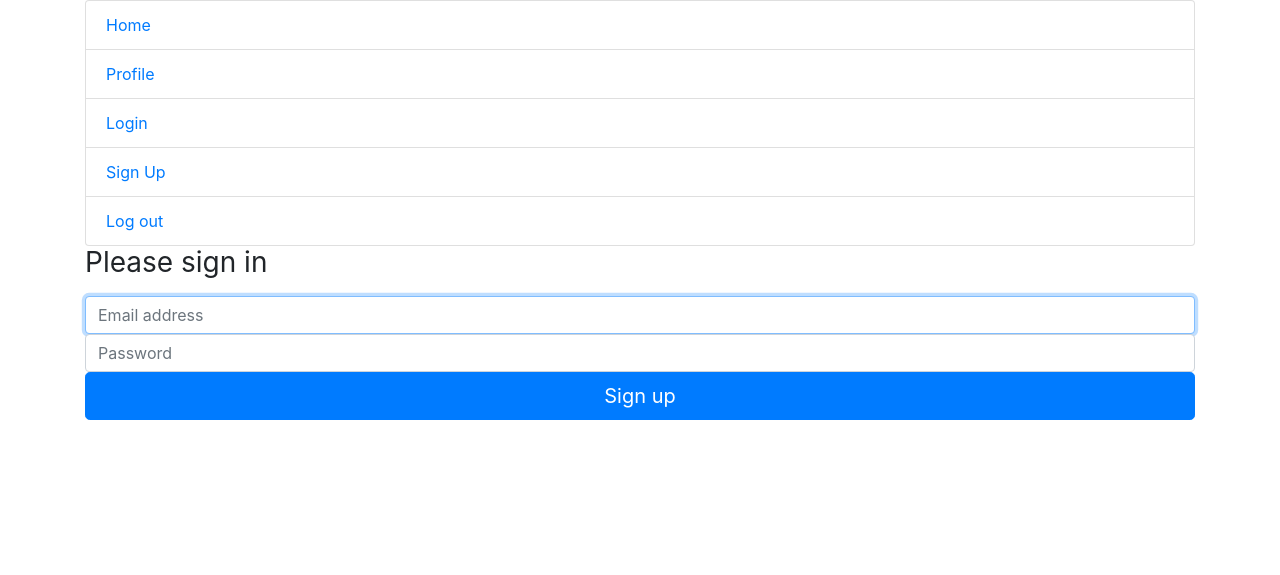
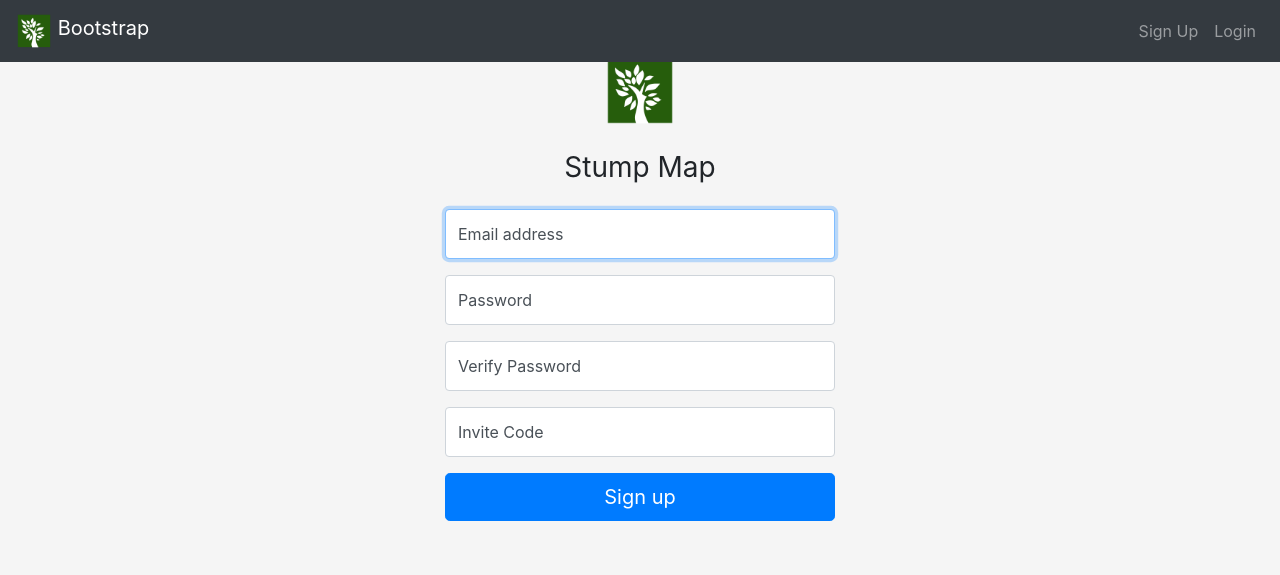
Before and after one commit to aslepaugo/stump-map, a Flask app: template webapp/templates/signup.html in a window 1280 px wide. Shown: the top 575 px of the page. Run offline with Flask 2, Linux system fonts and the light colour scheme; the template is opened without the code that fills it: most values are stand-ins (such as "Sample title", 1, 10 or a date in 2020); some libraries are stand-ins or nearby versions.

Commit message:
Clean up login/signup forms. Add Invite code

```diff
--- a/webapp/models.py
+++ b/webapp/models.py
@@ -6,3 +6,9 @@ class User(UserMixin, db.Model):
     id = db.Column(db.Integer, primary_key=True)
     email = db.Column(db.String(100), unique=True)
     password = db.Column(db.String(100))
+
+
+class Invite(db.Model):
+    id = db.Column(db.Integer, primary_key=True)
+    invite_code = db.Column(db.String(20), unique=True)
+    expire_date = db.Column(db.DateTime)
--- /dev/null
+++ b/webapp/static/css/floating-lables.css
@@ -0,0 +1,120 @@
+
+
+.section-signin {
+  display: -ms-flexbox;
+  display: flex;
+  -ms-flex-align: center;
+  align-items: center;
+  padding-top: 40px;
+  padding-bottom: 40px;
+  background-color: #f5f5f5;
+}
+
+.form-signin {
+  width: 100%;
+  max-width: 420px;
+  padding: 15px;
+  margin: auto;
+}
+
+.form-label-group {
+  position: relative;
+  margin-bottom: 1rem;
+}
+
+.form-label-group input,
+.form-label-group label {
+  height: 3.125rem;
+  padding: .75rem;
+}
+
+.form-label-group label {
+  position: absolute;
+  top: 0;
+  left: 0;
+  display: block;
+  width: 100%;
+  margin-bottom: 0; /* Override default `<label>` margin */
+  line-height: 1.5;
+  color: #495057;
+  pointer-events: none;
+  cursor: text; /* Match the input under the label */
+  border: 1px solid transparent;
+  border-radius: .25rem;
+  transition: all .1s ease-in-out;
+}
+
+.form-label-group input::-webkit-input-placeholder {
+  color: transparent;
+}
+
+.form-label-group input::-moz-placeholder {
+  color: transparent;
+}
+
+.form-label-group input:-ms-input-placeholder {
+  color: transparent;
+}
+
+.form-label-group input::-ms-input-placeholder {
+  color: transparent;
+}
+
+.form-label-group input::placeholder {
+  color: transparent;
+}
+
+.form-label-group input:not(:-moz-placeholder-shown) {
+  padding-top: 1.25rem;
+  padding-bottom: .25rem;
+}
+
+.form-label-group input:not(:-ms-input-placeholder) {
+  padding-top: 1.25rem;
+  padding-bottom: .25rem;
+}
+
+.form-label-group input:not(:placeholder-shown) {
+  padding-top: 1.25rem;
+  padding-bottom: .25rem;
+}
+
+.form-label-group input:not(:-moz-placeholder-shown) ~ label {
+  padding-top: .25rem;
+  padding-bottom: .25rem;
+  font-size: 12px;
+  color: #777;
+}
+
+.form-label-group input:not(:-ms-input-placeholder) ~ label {
+  padding-top: .25rem;
+  padding-bottom: .25rem;
+  font-size: 12px;
+  color: #777;
+}
+
+.form-label-group input:not(:placeholder-shown) ~ label {
+  padding-top: .25rem;
+  padding-bottom: .25rem;
+  font-size: 12px;
+  color: #777;
+}
+
+/* Fallback for Edge
+-------------------------------------------------- */
+@supports (-ms-ime-align: auto) {
+  .form-label-group {
+    display: -ms-flexbox;
+    display: flex;
+    -ms-flex-direction: column-reverse;
+    flex-direction: column-reverse;
+  }
+
+  .form-label-group label {
+    position: static;
+  }
+
+  .form-label-group input::-ms-input-placeholder {
+    color: #777;
+  }
+}
--- a/webapp/templates/base.html
+++ b/webapp/templates/base.html
@@ -4,32 +4,45 @@
     <!-- Required meta tags -->
     <meta charset="utf-8">
     <meta name="viewport" content="width=device-width, initial-scale=1, shrink-to-fit=no">
-
+    <title>{{ title }}</title>
     <!-- Bootstrap CSS -->
     <link rel="stylesheet" href="https://stackpath.bootstrapcdn.com/bootstrap/4.5.2/css/bootstrap.min.css" integrity="sha384-JcKb8q3iqJ61gNV9KGb8thSsNjpSL0n8PARn9HuZOnIxN0hoP+VmmDGMN5t9UJ0Z" crossorigin="anonymous">
 
-    <title>{{ title }}</title>
+
+
+    <link href={{ url_for('static', filename='css/floating-lables.css') }} rel="stylesheet">
   </head>
   <body>
-    <div class="container">
-      <ul class="list-group">
-        <li class="list-group-item"><a href= {{ url_for('main.index') }}>Home</a></li>
-        <li class="list-group-item"><a href= {{ url_for('main.profile') }}>Profile</a></li>
-        <li class="list-group-item"><a href= {{ url_for('auth.login') }}>Login</a></li>
-        <li class="list-group-item"><a href= {{ url_for('auth.signup') }}>Sign Up</a></li>
-        <li class="list-group-item"><a href= {{ url_for('auth.logout') }}>Log out</a></li>
-      </ul>
-    </div>
 
-    <div class="container">
-      {% block content %}
-      {% endblock %}
-    </div>
+      <!-- Fixed navbar -->
+      <nav class="navbar navbar-expand-md navbar-dark fixed-top bg-dark">
+        <a class="navbar-brand" href={{ url_for('main.index') }}>
+          <img src={{ url_for('static', filename='ico/logo.png') }} width="36" height="36" class="d-inline-block align-top" alt="" loading="lazy">
+          Bootstrap
+        </a>
 
-    <!-- Optional JavaScript -->
-    <!-- jQuery first, then Popper.js, then Bootstrap JS -->
-    <script src="https://code.jquery.com/jquery-3.5.1.slim.min.js" integrity="sha384-DfXdz2htPH0lsSSs5nCTpuj/zy4C+OGpamoFVy38MVBnE+IbbVYUew+OrCXaRkfj" crossorigin="anonymous"></script>
-    <script src="https://cdn.jsdelivr.net/npm/popper.js@1.16.1/dist/umd/popper.min.js" integrity="sha384-9/reFTGAW83EW2RDu2S0VKaIzap3H66lZH81PoYlFhbGU+6BZp6G7niu735Sk7lN" crossorigin="anonymous"></script>
-    <script src="https://stackpath.bootstrapcdn.com/bootstrap/4.5.2/js/bootstrap.min.js" integrity="sha384-B4gt1jrGC7Jh4AgTPSdUtOBvfO8shuf57BaghqFfPlYxofvL8/KUEfYiJOMMV+rV" crossorigin="anonymous"></script>
+        <div class="navbar-collapse collapse show" >
+          <ul class="navbar-nav ml-auto">
+
+          {% if not current_user.is_authenticated %}
+            <li class="nav-item">
+              <a class="nav-link" href={{ url_for('auth.signup') }}> Sign Up</a>
+            </li>
+            <li class="nav-item">
+              <a class="nav-link" href={{ url_for('auth.login') }}> Login</a>
+            </li>
+          {% endif %}
+          {% if current_user.is_authenticated %}
+            <li class="nav-item"><a class="nav-link" href={{ url_for('main.profile') }}> Profile</a></li>
+            <li class="nav-item"><a class="nav-link" href={{ url_for('auth.logout') }}> Log out</a></li>
+          {% endif %}
+
+          </ul>
+
+        </div>
+      </nav>
+
+    {% block content %}
+    {% endblock %}
   </body>
 </html>
--- a/webapp/templates/profile.html
+++ b/webapp/templates/profile.html
@@ -3,6 +3,6 @@
 {% block content %}
 <h1>
   Welcome to the closed content!
-  Your email - {{ current_user }}
+  Your email - {{ current_user.email }}
 </h1>
 {% endblock %}
--- a/webapp/templates/signup.html
+++ b/webapp/templates/signup.html
@@ -1,20 +1,47 @@
 {% extends "base.html" %}
 
 {% block content %}
+
+<div class="mx-auto col section-signin">
+
+    <form class="form-signin"  method="POST" action="/signup">
+        <div class="text-center mb-4">
+        <img class="mb-4" src={{ url_for('static', filename='ico/logo.png') }} alt="" width="72" height="72">
+        <h1 class="h3 mb-3 font-weight-normal">Stump Map</h1>
+        </div>
+
         {% with messages = get_flashed_messages() %}
         {% if messages %}
             <div class="p-3 mb-2 bg-danger text-white">
-        {{ messages[0] }}. Go to <a href="{{ url_for('auth.login') }}">login page</a>.
+                {{ messages[0] }}from yourapplication import User
             </div>
 
         {% endif %}
         {% endwith %}
-<form class="form-signin" method="POST" action="/signup">
-    <h1 class="h3 mb-3 font-weight-normal">Please sign in</h1>
-    <label for="inputEmail" class="sr-only">Email address</label>
-    <input type="email" id="inputEmail" name="email" class="form-control" placeholder="Email address" required="" autofocus="">
-    <label for="inputPassword" class="sr-only">Password</label>
-    <input type="password" id="inputPassword" name="password" class="form-control" placeholder="Password" required="">
+
+        <div class="form-label-group">
+        <input type="email" name="email" id="inputEmail" class="form-control" placeholder="Email address" required="" autofocus="">
+        <label for="inputEmail">Email address</label>
+        </div>
+
+        <div class="form-label-group">
+        <input type="password" name="password" id="inputPassword" class="form-control" placeholder="Password" required="">
+        <label for="inputPassword">Password</label>
+        </div>
+
+        <div class="form-label-group">
+            <input type="password" name="verified_password" id="verifiedPassword" class="form-control" placeholder="Password" required="">
+            <label for="verifiedPassword">Verify Password</label>
+        </div>
+
+        <div class="form-label-group">
+            <input type="text" name="invite_code" id="inputCode" class="form-control" placeholder="Password" required="">
+            <label for="inputCode">Invite Code</label>
+        </div>
+
         <button class="btn btn-lg btn-primary btn-block" type="submit">Sign up</button>
+
     </form>
+
+</div>
 {% endblock %}
```
Also changed, not shown: webapp/auth.py (+13 -3 lines), webapp/templates/index.html (+3 -6 lines), webapp/templates/login.html (+21 -6 lines), webapp/static/ico/logo.png (added). Lines whose indentation alone changed are shown as unchanged.
